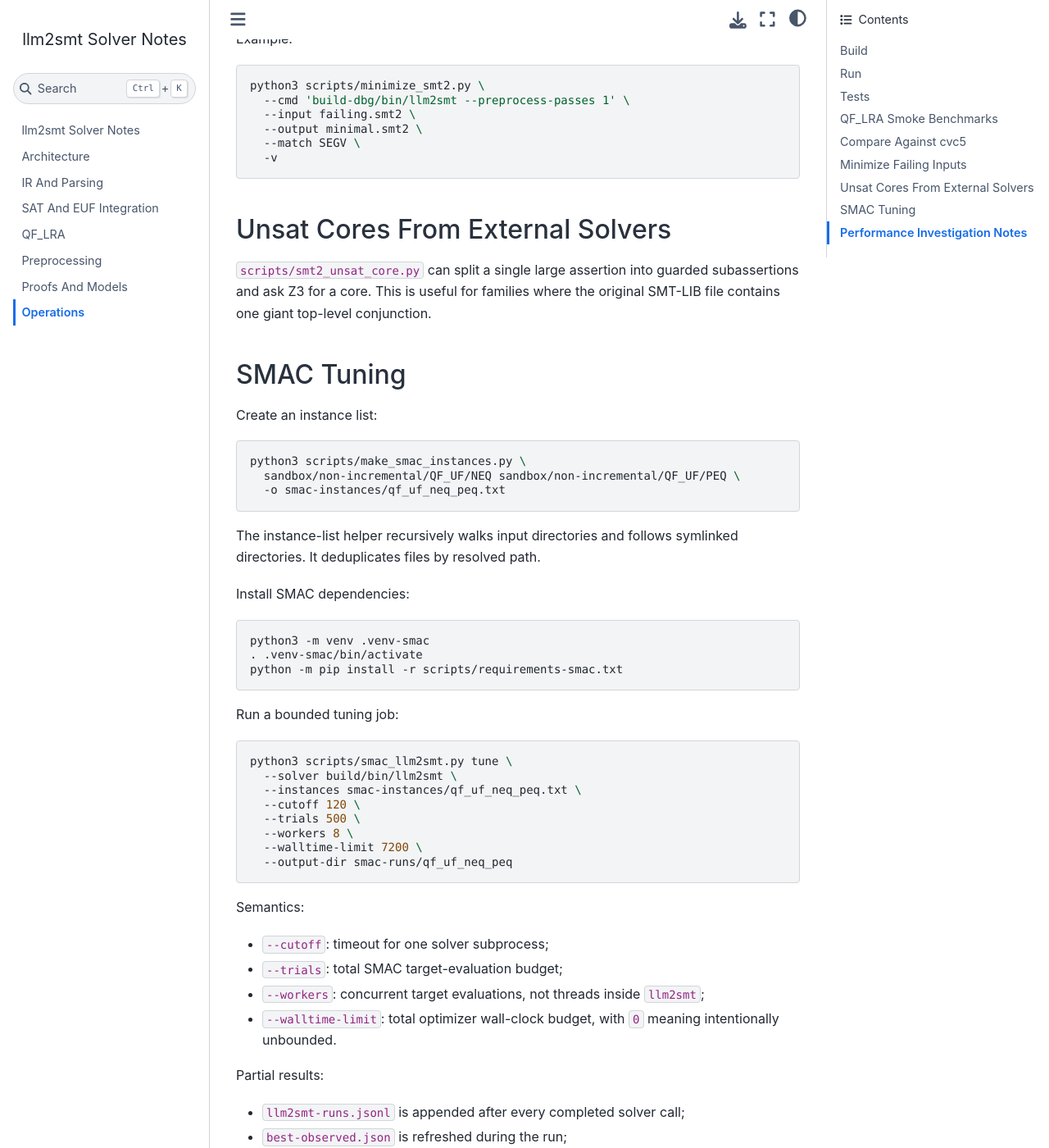
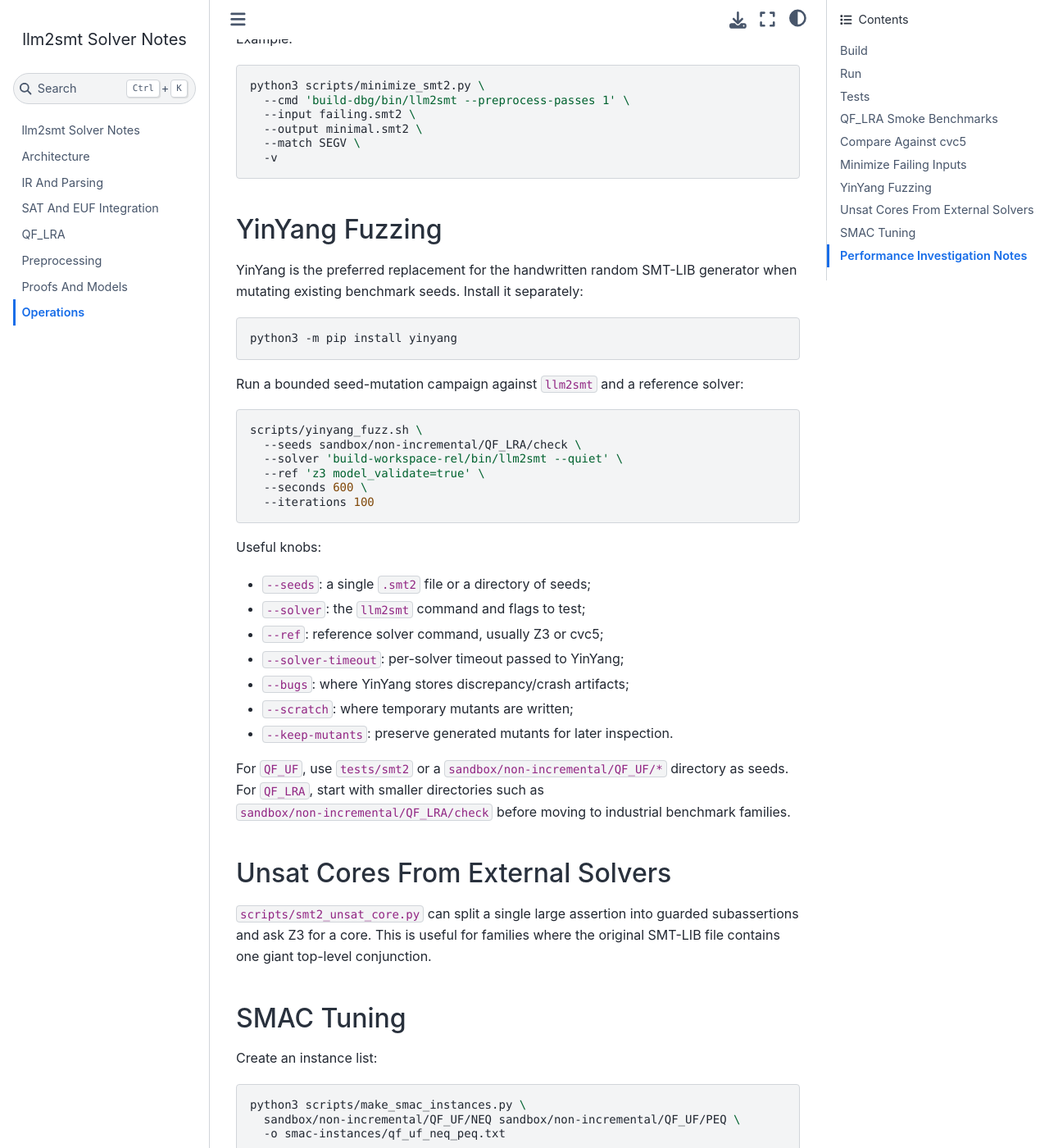
Before and after one commit to MikolasJanota/llm2smt, a Jupyter Book: the page built from docs/operations.md, in a window 1280 px wide and 1400 px high, scrolled down 2143 px. Shown: the whole window at 82% size. Built offline with Jupyter Book 1.0.4 settings and Sphinx 7.4.7 and the Sphinx Book theme 1.1.4, drawn with Linux system fonts in a browser that asks for light colours.

Commit message:
Add YinYang fuzzing wrapper

````diff
--- a/docs/operations.md
+++ b/docs/operations.md
@@ -101,6 +101,41 @@ python3 scripts/minimize_smt2.py \
   -v
 ```
 
+## YinYang Fuzzing
+
+YinYang is the preferred replacement for the handwritten random SMT-LIB
+generator when mutating existing benchmark seeds. Install it separately:
+
+```sh
+python3 -m pip install yinyang
+```
+
+Run a bounded seed-mutation campaign against `llm2smt` and a reference solver:
+
+```sh
+scripts/yinyang_fuzz.sh \
+  --seeds sandbox/non-incremental/QF_LRA/check \
+  --solver 'build-workspace-rel/bin/llm2smt --quiet' \
+  --ref 'z3 model_validate=true' \
+  --seconds 600 \
+  --iterations 100
+```
+
+Useful knobs:
+
+- `--seeds`: a single `.smt2` file or a directory of seeds;
+- `--solver`: the `llm2smt` command and flags to test;
+- `--ref`: reference solver command, usually Z3 or cvc5;
+- `--solver-timeout`: per-solver timeout passed to YinYang;
+- `--bugs`: where YinYang stores discrepancy/crash artifacts;
+- `--scratch`: where temporary mutants are written;
+- `--keep-mutants`: preserve generated mutants for later inspection.
+
+For `QF_UF`, use `tests/smt2` or a `sandbox/non-incremental/QF_UF/*`
+directory as seeds. For `QF_LRA`, start with smaller directories such as
+`sandbox/non-incremental/QF_LRA/check` before moving to industrial benchmark
+families.
+
 ## Unsat Cores From External Solvers
 
 `scripts/smt2_unsat_core.py` can split a single large assertion into guarded
````
Also changed, not shown: 1 other file.
